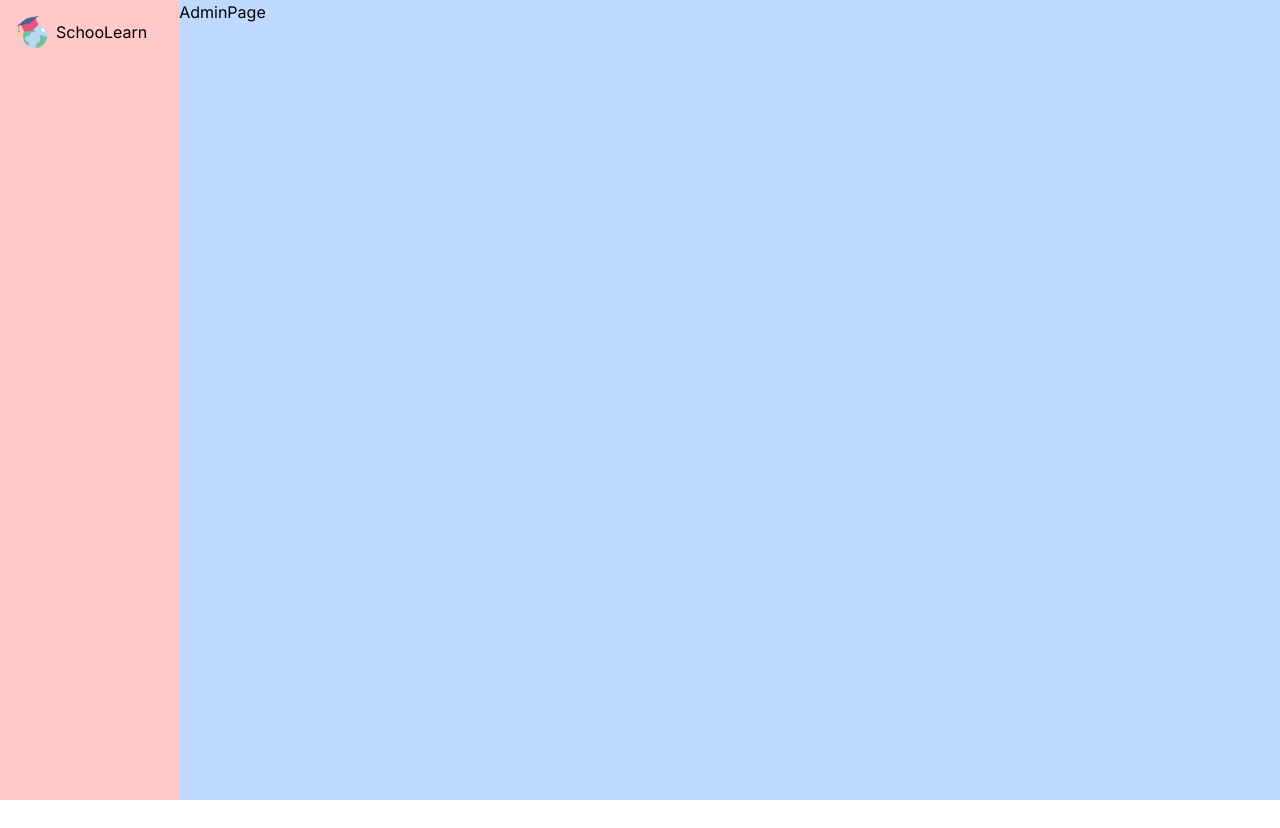
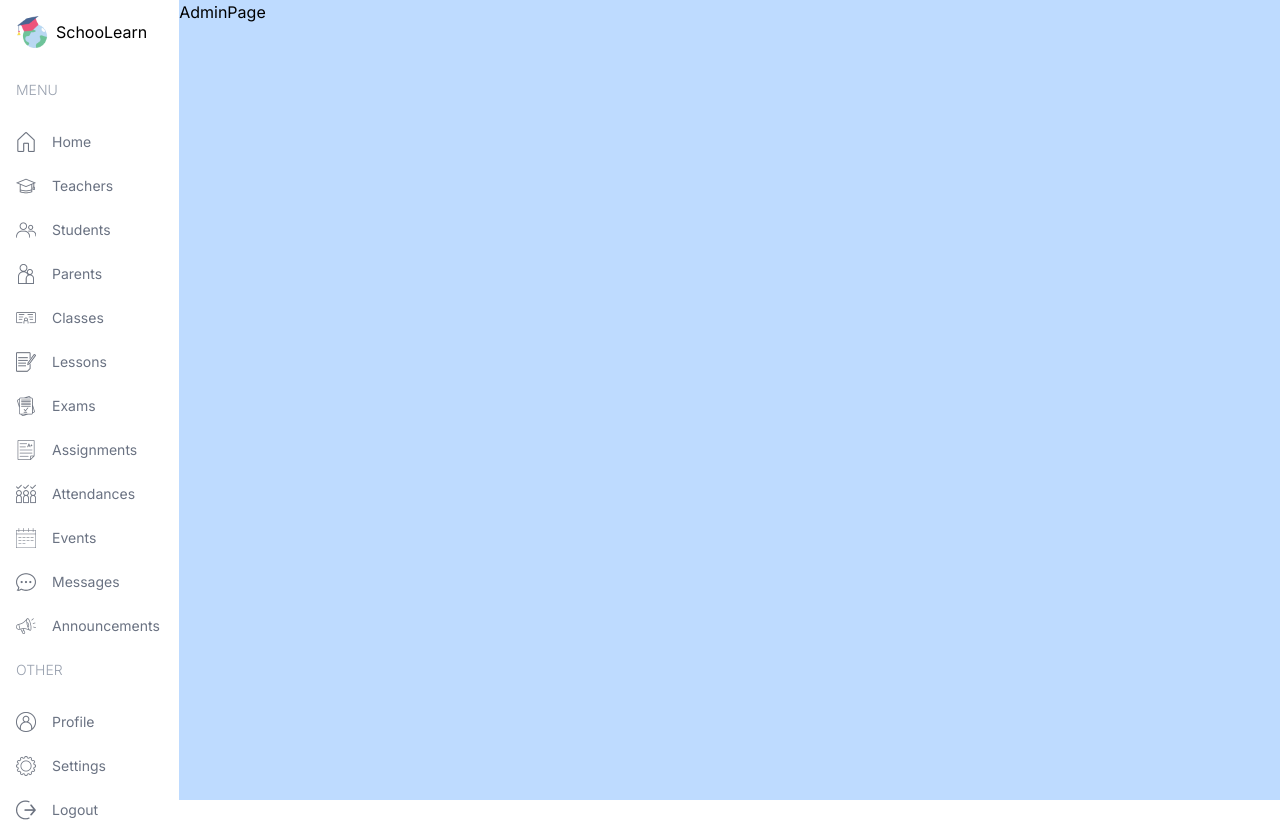
Before and after one commit to mrizkyprtm/schoolearn, a Vue app: page /dashboard/admin in a window 1280 px wide. Before the commit the page ends 800 px from the top, so only its background shows below. Built offline with nearby package versions, Linux system fonts and the light colour scheme.

Commit message:
add sidebar menu

```diff
--- /dev/null
+++ b/src/components/MenuItems.vue
@@ -0,0 +1,108 @@
+<script lang="ts" setup>
+import { RouterLink } from 'vue-router'
+
+const menuItems = [
+  {
+    title: 'MENU',
+    items: [
+      {
+        icon: '/icon/home.png',
+        label: 'Home',
+        link: '/',
+      },
+      {
+        icon: '/icon/teacher.png',
+        label: 'Teachers',
+        link: '/admin/teachers',
+      },
+      {
+        icon: '/icon/student.png',
+        label: 'Students',
+        link: '/admin/students',
+      },
+      {
+        icon: '/icon/parent.png',
+        label: 'Parents',
+        link: '/',
+      },
+      {
+        icon: '/icon/class.png',
+        label: 'Classes',
+        link: '/',
+      },
+      {
+        icon: '/icon/lesson.png',
+        label: 'Lessons',
+        link: '/',
+      },
+      {
+        icon: '/icon/exam.png',
+        label: 'Exams',
+        link: '/',
+      },
+      {
+        icon: '/icon/assignment.png',
+        label: 'Assignments',
+        link: '/',
+      },
+      {
+        icon: '/icon/attendance.png',
+        label: 'Attendances',
+        link: '/',
+      },
+      {
+        icon: '/icon/calendar.png',
+        label: 'Events',
+        link: '/',
+      },
+      {
+        icon: '/icon/message.png',
+        label: 'Messages',
+        link: '/',
+      },
+      {
+        icon: '/icon/announcement.png',
+        label: 'Announcements',
+        link: '/',
+      },
+    ],
+  },
+  {
+    title: 'OTHER',
+    items: [
+      {
+        icon: '/icon/profile.png',
+        label: 'Profile',
+        link: '/',
+      },
+      {
+        icon: '/icon/setting.png',
+        label: 'Settings',
+        link: '/',
+      },
+      {
+        icon: '/icon/logout.png',
+        label: 'Logout',
+        link: '/',
+      },
+    ],
+  },
+]
+</script>
+
+<template>
+  <div class="mt-4 text-sm">
+    <div v-for="i in menuItems" :key="i.title" class="flex flex-col gap-2">
+      <span class="my-4 hidden font-light text-gray-400 lg:block">{{ i.title }}</span>
+      <RouterLink
+        v-for="item in i.items"
+        :key="item.label"
+        :to="item.link"
+        class="flex items-center justify-center gap-4 py-2 text-gray-500 lg:justify-start"
+      >
+        <img :src="item.icon" :alt="item.label" class="size-5" />
+        <span class="hidden lg:block">{{ item.label }}</span>
+      </RouterLink>
+    </div>
+  </div>
+</template>
--- a/src/layouts/DashboardLayout.vue
+++ b/src/layouts/DashboardLayout.vue
@@ -1,15 +1,17 @@
 <script setup>
+import MenuItems from '@/components/MenuItems.vue'
 import { RouterLink } from 'vue-router'
 </script>
 
 <template>
   <div class="flex h-screen">
     <!-- sidebar -->
-    <div class="w-[14%] bg-red-200 p-4 md:w-[8%] lg:w-[16%] xl:w-[14%]">
+    <div class="w-[14%] p-4 md:w-[8%] lg:w-[16%] xl:w-[14%]">
       <RouterLink to="/" class="flex items-center justify-center gap-2 lg:justify-start">
         <img src="/icon/logo.png" alt="logo" width="32" height="32" />
         <span class="hidden lg:block">SchooLearn</span>
       </RouterLink>
+      <MenuItems />
     </div>
     <!-- content -->
     <div class="w-[86%] bg-blue-200 md:w-[92%] lg:w-[84%] xl:w-[86%]">
```
